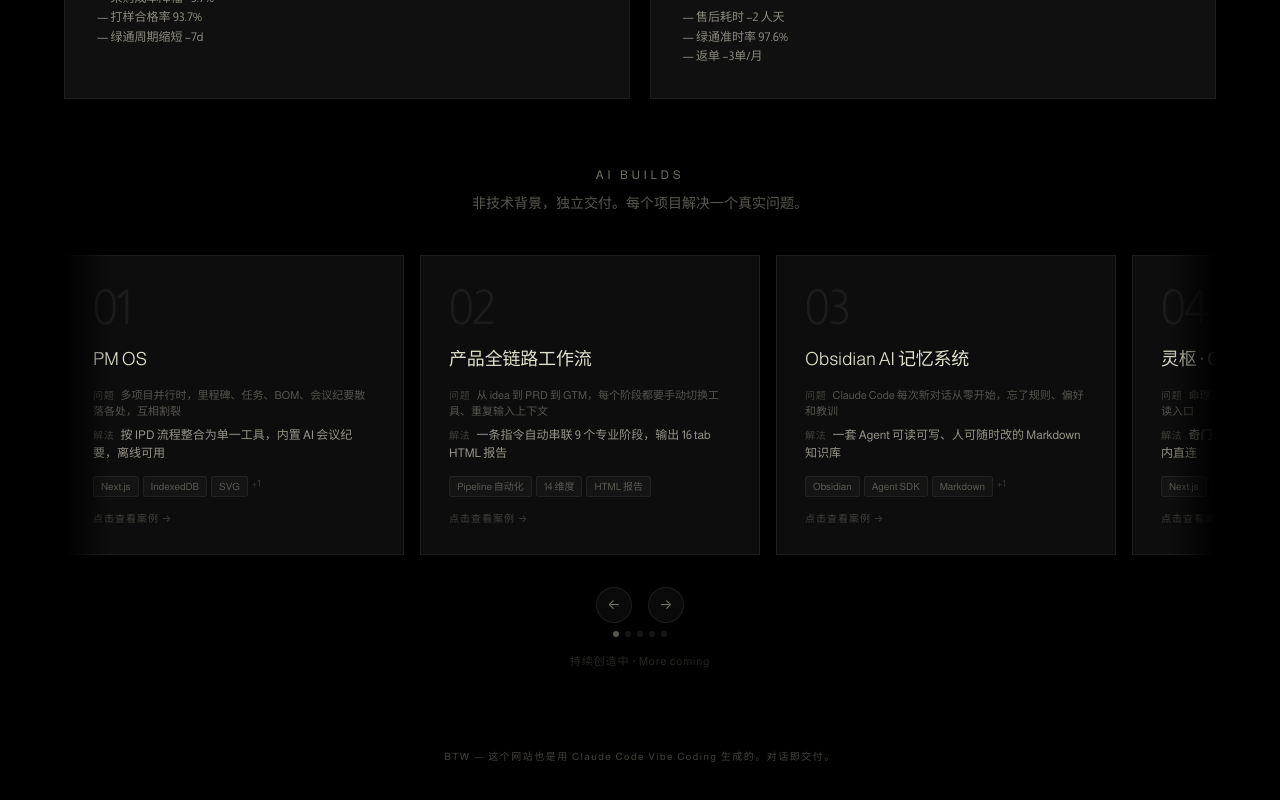
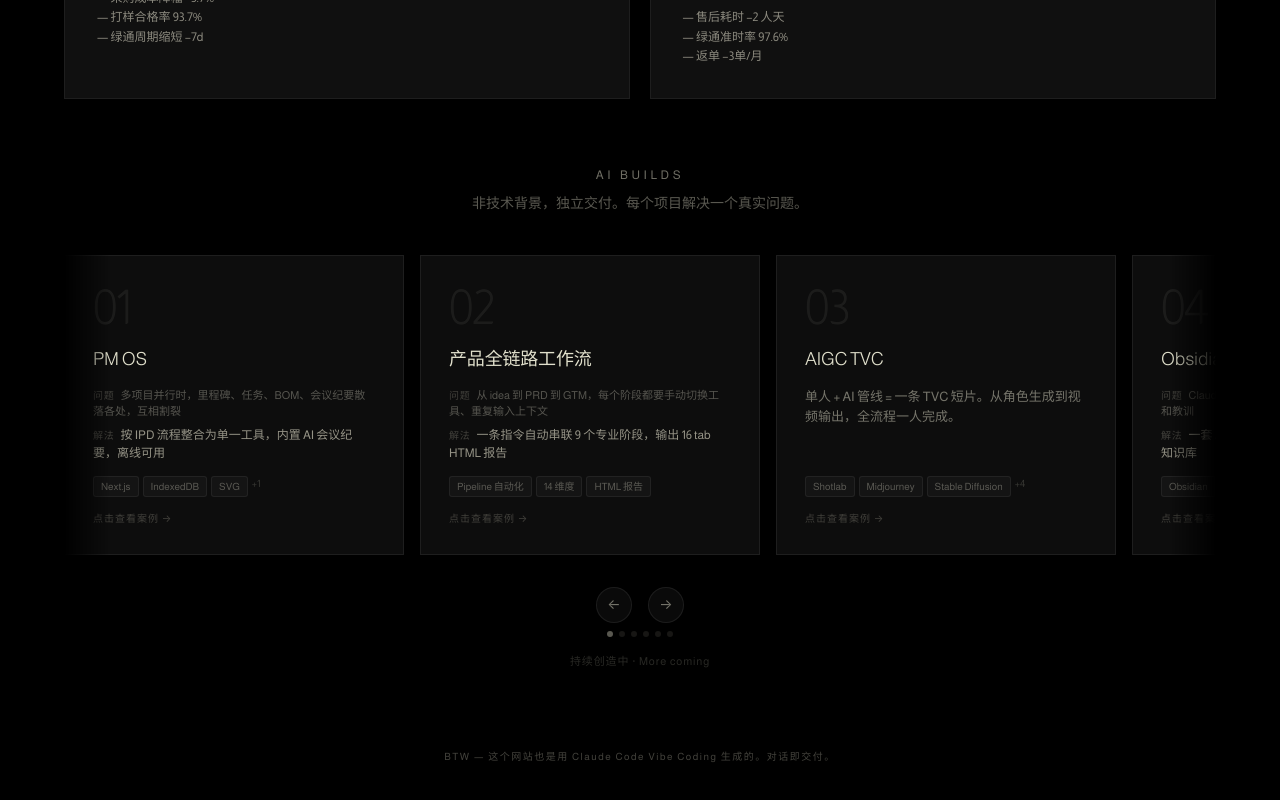
Before and after one commit to 375220145-zach/personal-site-v2, a React (Vite) app: page / in a window 1280 px wide. Shown: the part 2057-2857 px from the top of the page. Built offline with nearby package versions, Linux system fonts and the light colour scheme.

Commit message:
add AIGC TVC project to AI Lab — Shotlab + AI pipeline from concept to final cut

```diff
--- a/src/data/ai-projects.tsx
+++ b/src/data/ai-projects.tsx
@@ -168,7 +168,44 @@ function PmChainDetail() {
 }
 
 /* ============================================================
-   3. Obsidian AI 记忆系统
+   3. AIGC TVC
+   ============================================================ */
+function AigcTvcDetail() {
+  return <>
+    <div style={{ borderRadius: '4px', overflow: 'hidden', border: '0.5px solid rgba(255,255,255,0.06)', marginBottom: '20px' }}>
+      <video src={import.meta.env.BASE_URL + 'aigc-tvc.mp4'} controls playsInline preload="metadata" style={{ width: '100%', display: 'block' }} />
+    </div>
+
+    <div style={{ background: 'rgba(255,255,255,0.02)', border: '0.5px solid rgba(255,255,255,0.06)', borderRadius: '8px', overflow: 'hidden', marginTop: '16px', marginBottom: '20px' }}>
+      <img src={import.meta.env.BASE_URL + 'aigc-tvc-shotlab.png'} alt="Shotlab 无限画布工作流" style={{ width: '100%', display: 'block' }} />
+    </div>
+
+    <MetricBar items={[
+      { label: '总耗时', value: '6h' },
+      { label: '分镜', value: '1min' },
+      { label: '工具链', value: '7 个' },
+      { label: '团队', value: '1 人' },
+    ]} />
+
+    <H3>做了什么</H3>
+    <P>MIYAVI × Donner TripleSwords-Azure Edge 效果器的品牌 TVC——从零开始，用 Shotlab 编排全流程：角色形象生成 → 产品三视图还原（嵌入 CMF 工程数据） → 场景资产搭建 → 1 分钟分镜脚本 → Seedance 逐段视频生成 → 剪映剪辑成片。<HL>一人，六小时，从概念到成片。</HL></P>
+
+    <H3>核心能力</H3>
+    <P><HL>Shotlab 分镜编排</HL> — 无限画布管理从角色设定、产品资产到场景背景的完整视觉工作流</P>
+    <P><HL>多模型图像管线</HL> — Midjourney 定角色与场景调性，Stable Diffusion 还原产品三视图，nano banana + image2 迭代细节</P>
+    <P><HL>Seedance 视频生成</HL> — 逐段 prompt 精确控制运镜、光影融合、产品与人物的大小比例关系</P>
+    <P><HL>Prompt 工程</HL> — 角色一致性锁定（--cref 跨镜头串联）、CMF 色号嵌入（PANTONE 10258 C）、去 AI 味约束</P>
+    <P><HL>全流程一人</HL> — 无团队、无实拍、无 3D 软件。纯 AI 管线从概念到成片</P>
+
+    <H3>技术栈</H3>
+    <div style={{ display: 'flex', flexWrap: 'wrap', gap: '4px', marginTop: '6px' }}>
+      <Tag>Shotlab</Tag><Tag>Midjourney</Tag><Tag>Stable Diffusion</Tag><Tag>nano banana</Tag><Tag>image2</Tag><Tag>Seedance</Tag><Tag>剪映</Tag>
+    </div>
+  </>
+}
+
+/* ============================================================
+   4. Obsidian AI 记忆系统
    ============================================================ */
 function ObsidianMemoryDetail() {
   return <>
@@ -201,7 +238,7 @@ function ObsidianMemoryDetail() {
 }
 
 /* ============================================================
-   4. 灵枢 Oracle
+   5. 灵枢 Oracle
    ============================================================ */
 function FortuneDetail() {
   return <>
@@ -222,7 +259,7 @@ function FortuneDetail() {
 }
 
 /* ============================================================
-   5. Claude Code Skills 总览
+   6. Claude Code Skills 总览
    ============================================================ */
 function SkillsDetail() {
   const categories = [
@@ -323,6 +360,15 @@ export const aiProjects: AIProject[] = [
     detail: <PmChainDetail />,
   },
   {
+    slug: 'aigc-tvc',
+    title: 'AIGC TVC',
+    tagline: '单人 + AI 管线 = 一条 TVC 短片。从角色生成到视频输出，全流程一人完成。',
+    problem: '',
+    solution: '',
+    tags: ['Shotlab', 'Midjourney', 'Stable Diffusion', 'nano banana', 'image2', 'Seedance', '剪映'],
+    detail: <AigcTvcDetail />,
+  },
+  {
     slug: 'obsidian-memory',
     title: 'Obsidian AI 记忆系统',
     tagline: '',
```
Also changed, not shown: public/aigc-tvc-shotlab.png (added), 7 other files (tests, documents, lock files or other folders).
